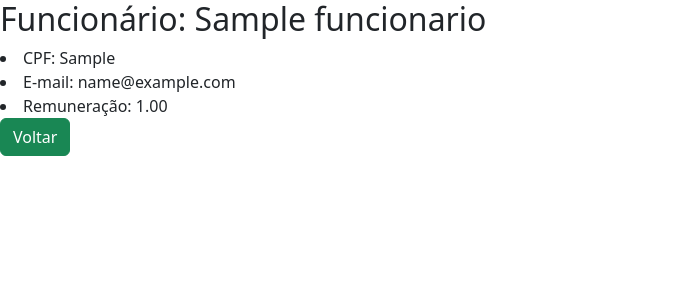
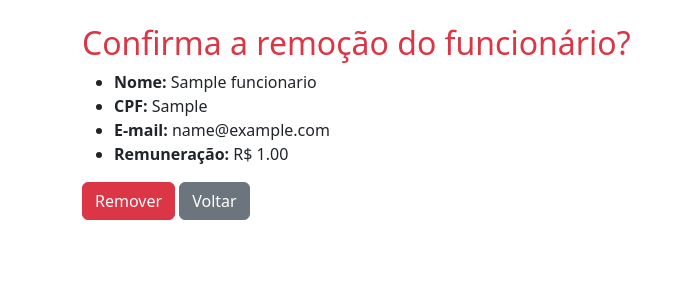
Before and after one commit to Natanaelplus/atividade-crud, a Django app: page /app/remover_funcionario/1 in a window 1280 px wide. Shown: the top 300 px of the page, without its empty margins (0-693 px from the left). Run offline with Django 4.2, Linux system fonts and the light colour scheme; tables that the repository leaves empty hold one stand-in row (values such as "Sample post"); some libraries are stand-ins or nearby versions.

Commit message:
“comentario”

```diff
--- a/app/models.py
+++ b/app/models.py
@@ -2,5 +2,5 @@ from django.db import models
 class Funcionario(models.Model):
  nome = models.CharField(max_length=100, null= False, blank=False)
  cpf = models.CharField(max_length=14,  null= False, blank=False, default="000.000.000-00")
- email = models.EmailField(null=False, blank=False)
- remuneracao  = models.DecimalField(max_digits=8, decimal_places=2, null=False, blank=False, default=0.00)
+ email = models.EmailField(max_length=30, null=False, blank=False)
+ remuneracao  = models.DecimalField(max_digits=8, decimal_places=2, null=False, blank=False, default=0)
--- a/app/templates/remover_funcionario.html
+++ b/app/templates/remover_funcionario.html
@@ -8,19 +8,31 @@
     <title>Remover Funcionário</title>
     {% bootstrap_css %}
     {% bootstrap_javascript %}
-
 </head>
 
-<body>
-    <h2> Funcionário: {{ funcionario.nome }} </h2>
-    <li>CPF: {{ funcionario.cpf }}</li>
-    <li>E-mail: {{ funcionario.email }}</li>
-    <li>Remuneração: {{ funcionario.remuneracao }}</li>
+<body class="container mt-4">
+
+    <h2 class="text-danger">Confirma a remoção do funcionário?</h2>
+
+    <ul>
+        <li><strong>Nome:</strong> {{ funcionario.nome }}</li>
+        <li><strong>CPF:</strong> {{ funcionario.cpf }}</li>
+        <li><strong>E-mail:</strong> {{ funcionario.email }}</li>
+        <li><strong>Remuneração:</strong> R$ {{ funcionario.remuneracao }}</li>
+    </ul>
 
     <form method="post">
         {% csrf_token %}
-        <button type="button" class="btn btn-success" onClick="history.go(-1)"> Voltar </button>
+
+        <button type="submit" class="btn btn-danger">
+            Remover
+        </button>
+
+        <button type="button" class="btn btn-secondary"
+                onClick="history.go(-1)">
+            Voltar
+        </button>
     </form>
+
 </body>
-
 </html>
```
Also changed, not shown: app/templates/lista_funcionarios.html (+5 -4 lines).
